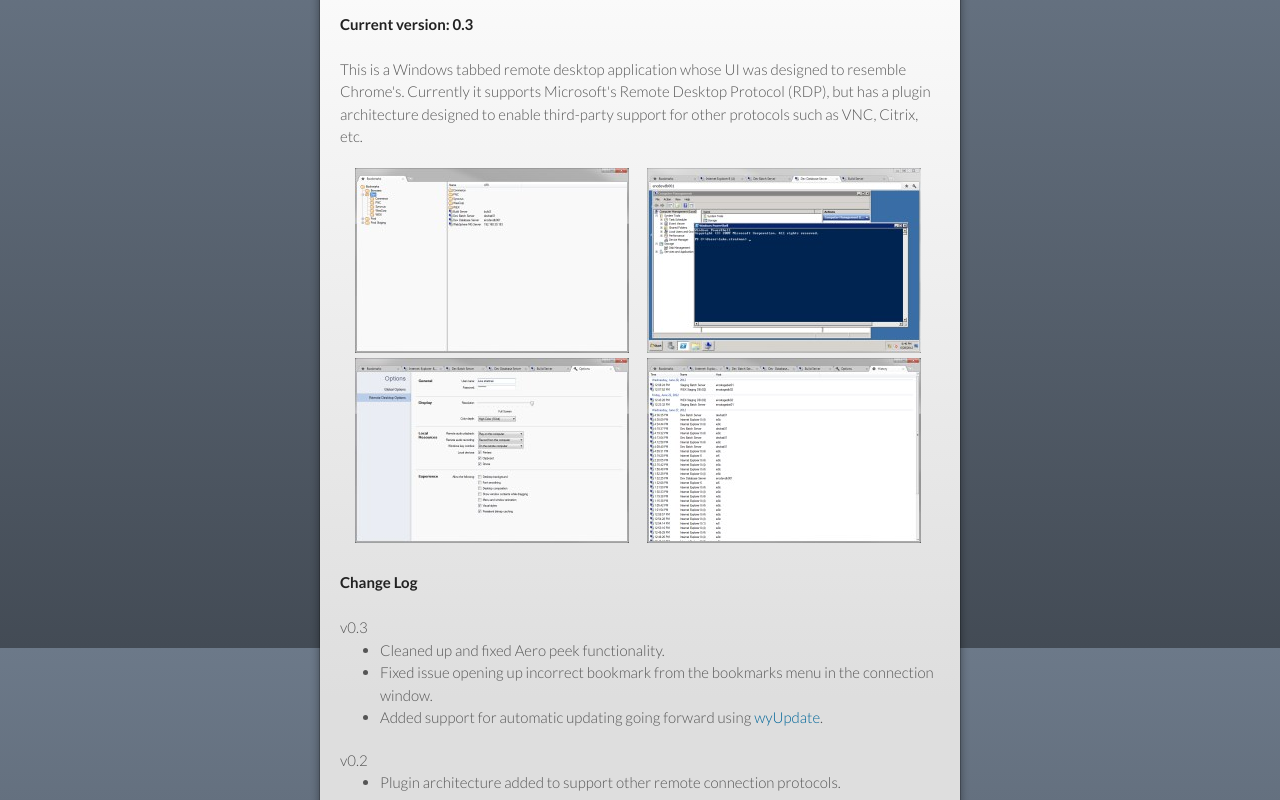
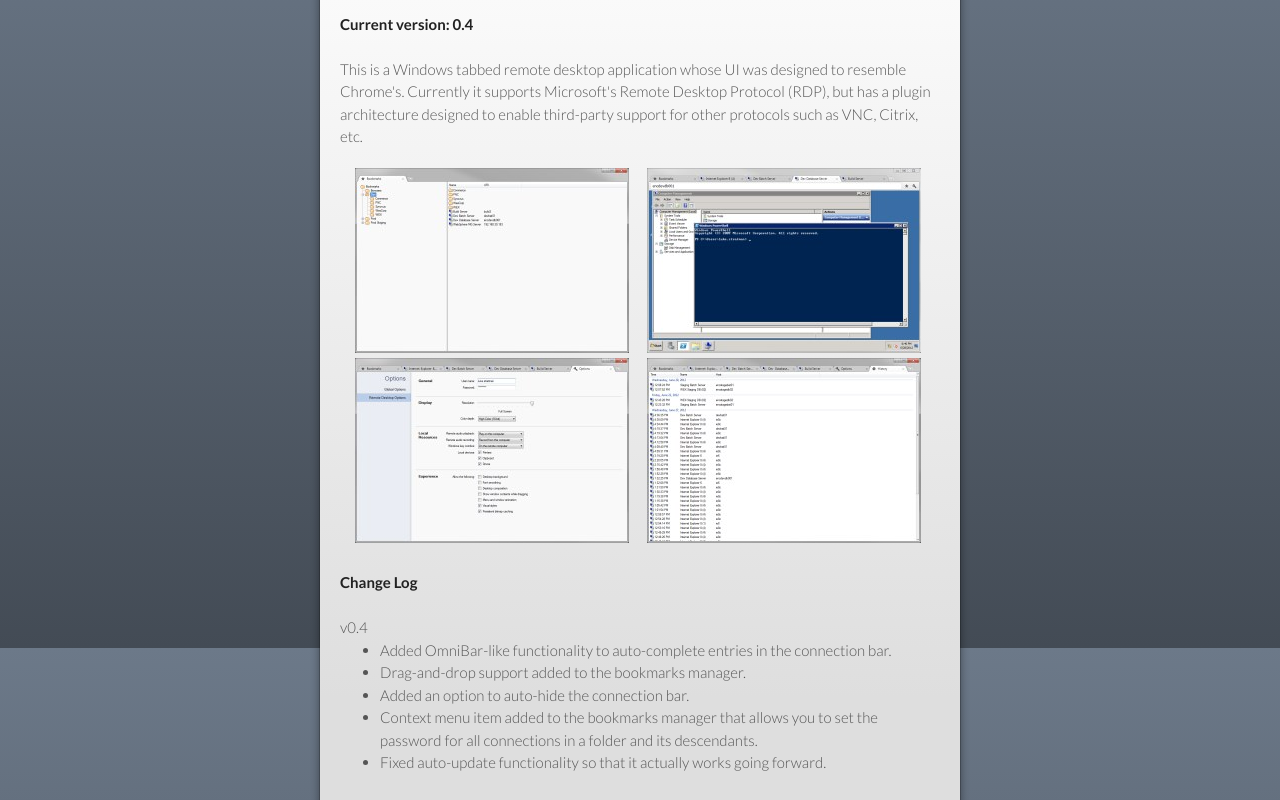
Before and after one commit to lstratman/EasyConnect, a plain HTML site: page index.html in a window 1280 px wide. Shown: the part 152-952 px from the top of the page. Drawn offline with Linux system fonts and the light colour scheme.

Commit message:
Added the release notes for v0.4.

```diff
--- a/index.html
+++ b/index.html
@@ -27,12 +27,12 @@
         <p class="view"><a href="https://github.com/lstratman/EasyConnect">View the Project on GitHub <small>lstratman/EasyConnect</small></a></p>
         <ul>
           <li><a href="https://github.com/lstratman/EasyConnect/zipball/master">Download <strong>ZIP File</strong></a></li>
-          <li><a href="https://github.com/downloads/lstratman/EasyConnect/EasyConnect-0.3.msi">Download <strong>Installer</strong></a></li>
+          <li><a href="https://github.com/downloads/lstratman/EasyConnect/EasyConnect-0.4.msi">Download <strong>Installer</strong></a></li>
           <li><a href="https://github.com/lstratman/EasyConnect">View On <strong>GitHub</strong></a></li>
         </ul>
       </header>
       <section>
-        <strong>Current version: 0.3</strong>
+        <strong>Current version: 0.4</strong>
 
         <br/><br/>
 
@@ -47,7 +47,17 @@
 
         <strong>Change Log</strong>
 
-        <br/><br/>v0.3
+        <br/><br/>v0.4
+
+        <ul>
+          <li>Added OmniBar-like functionality to auto-complete entries in the connection bar.</li>
+		  <li>Drag-and-drop support added to the bookmarks manager.</li>
+          <li>Added an option to auto-hide the connection bar.</li>
+          <li>Context menu item added to the bookmarks manager that allows you to set the password for all connections in a folder and its descendants.</li>
+          <li>Fixed auto-update functionality so that it actually works going forward.</li>
+        </ul>
+
+        v0.3
 
         <ul>
           <li>Cleaned up and fixed Aero peek functionality.</li>
```
